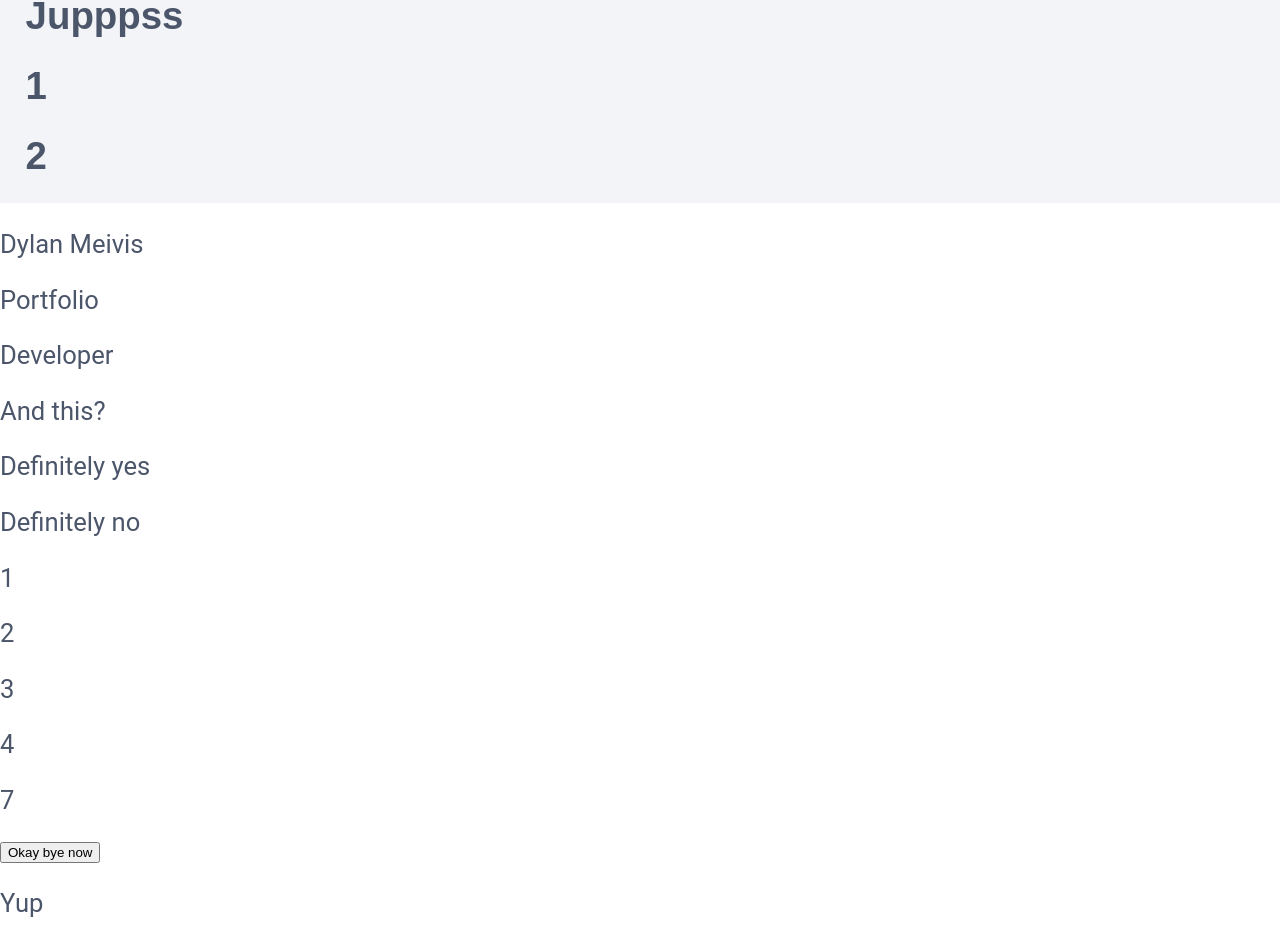
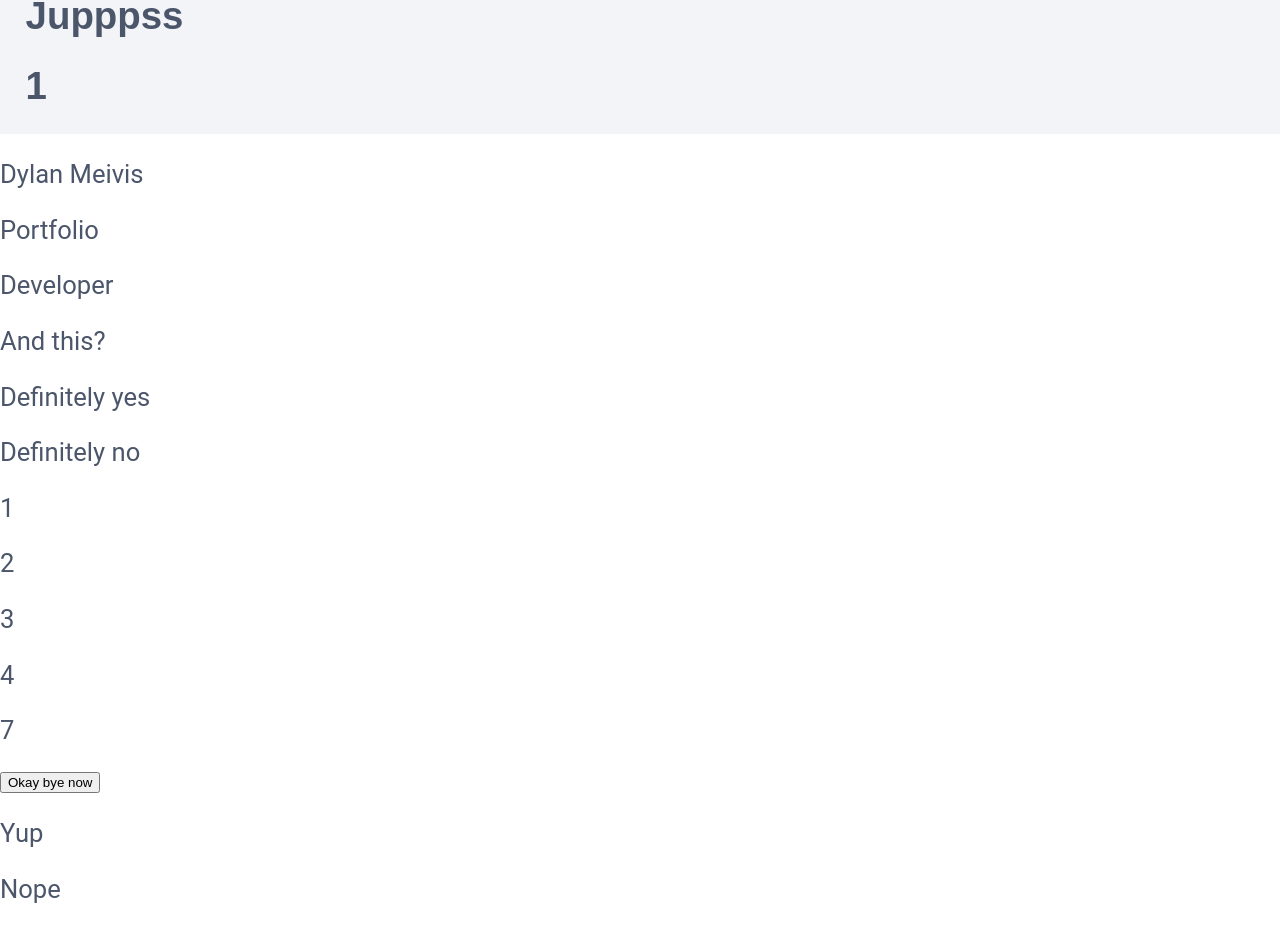
Before and after one commit to DylanMeivis/Portfolio, a React (Create React App) app: page / in a window 1280 px wide. Shown: the part 1069-2000 px from the top of the page. Built offline with nearby package versions, Linux system fonts and the light colour scheme.

Commit message:
Update App.js

```diff
--- a/src/App.js
+++ b/src/App.js
@@ -26,7 +26,6 @@ function App() {
             <h1>Nups</h1>
             <h1>Jupppss</h1>
             <h1>1</h1>
-            <h1>2</h1>
         </div>
         <div className="InformationHeader">
             <h3>Dylan Meivis </h3>
```
